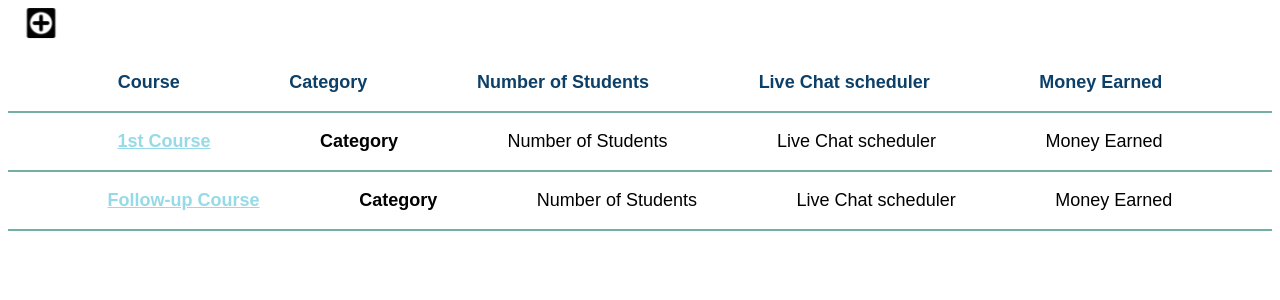
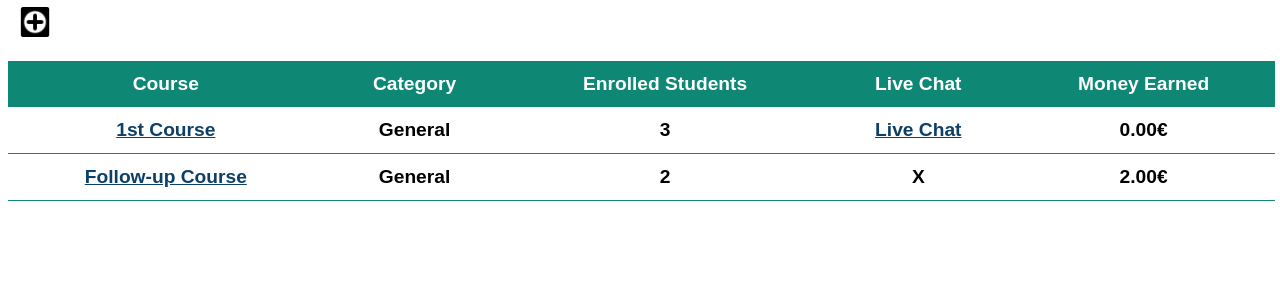
Before and after one commit to josemnmatos/learning-platform, a Django app: page /courseCreated/1 in a window 1280 px wide; the page is wider, and only the part inside the window is pictured. Shown: the part 143-443 px from the top of that part. Run offline with Django 4.2, Linux system fonts and the light colour scheme; a user stored in the database is signed in; data comes from the database, SQL or seed files in the repository; tables that the repository leaves empty hold one stand-in row (values such as "Sample post"); lists and menus that the app fills with data are empty.

Commit message:
Creat course available

```diff
--- a/plp_app/app/urls.py
+++ b/plp_app/app/urls.py
@@ -15,6 +15,8 @@ urlpatterns = [
     path('course_def',views.course_def,name="Definitions"),
     path('live_chat_def',views.def_chat,name="Chat definitions"),
     path('courseCreated/<id>',views.courseCreated,name="courseCreated"),
+    path('createNewCourse',views.createNewCourse,name="createNewCourse"),
+    path('saveNewCourse',views.saveNewCourse,name="saveNewCourse"),
 
     path('rateCourse/<id>',views.rateCourse,name="rateCourse"),
     path('saveRating',views.saveRating,name="saveRating"),
--- a/plp_app/app/views.py
+++ b/plp_app/app/views.py
@@ -181,8 +181,21 @@ def courseCreated(request, id):
         if profile[0].userId.id == request.user.id:
             thisUser = True
 
+    students = []
+    liveChats = []
+    moneyEarned = []
+    for courseMade in coursesMade:
+        # Students
+        numStudents = models.CoursesEnrolled.objects.filter(courseId__exact=courseMade.courseId).count()
+        students.append(numStudents)
+        # Live chats
+        liveChat = models.LiveChat.objects.filter(courseId__exact=courseMade.courseId)
+        liveChats.append(liveChat)
+        # Money Earned
+        moneyEarned.append(numStudents * courseMade.courseId.price)
 
-    return render (request, "app/courseCreated.html", {'coursesMade': coursesMade, 'thisUser': thisUser, 'userId': id})
+    data = zip(coursesMade, students, liveChats, moneyEarned)
+    return render (request, "app/courseCreated.html", {'coursesMade': coursesMade, 'data': data, 'thisUser': thisUser, 'userId': id})
 
 
 def payments(request):
@@ -222,3 +235,28 @@ def saveRating(request):
         newRating.save()
 
     return redirect('coursePage', courseId)
+
+
+def createNewCourse(request):
+    categories = models.Category.objects.all()
+    return render(request, "app/createNewCourse.html", {'categories': categories})
+
+def saveNewCourse(request):
+    if request.user.is_authenticated:
+        if request.method == "POST":
+            name = request.POST['name']
+            averageMasterTime = request.POST['averageMasterTime']
+            price = request.POST['price']
+            category = request.POST['category']
+            # Get the category
+            categoryId = models.Category.objects.filter(id__exact=category)
+            # Create the new Course
+            newCourse = models.Course(name=name, averageMasterTime=averageMasterTime, price=price, categoryId=categoryId[0])
+            newCourse.save()
+            # Add it to the courses made
+            profileId = models.Profile.objects.filter(userId__exact=request.user.id)
+            publicId = models.Public.objects.filter(profileId__exact=profileId[0])
+            newCourseMade = models.CoursesMade(publicId=publicId[0], courseId=newCourse)
+            newCourseMade.save()
+            return redirect('coursePage', newCourse.id)
+    return redirect('home')
--- a/plp_app/templates/app/courseCreated.html
+++ b/plp_app/templates/app/courseCreated.html
@@ -20,64 +20,79 @@
         cursor: pointer;
     }
 
-    .item{
-        display: flex;
-        justify-content: space-evenly;
-        align-items: center;
-        border-bottom: 2px solid #489589c1;
-        font-size: large;
+
+    .pretty{
+        font-weight: bolder;
+        color: rgb(13, 64, 105);
     }
 
-    .course{
-        font-weight: bolder;
-        color: #96dae7;
-
+    .table {
+        border-collapse: collapse;
+        margin: 25px 0;
+        font-size: 1.2em;
+        min-width: 99vw;
     }
 
-    .itemTitle{
-        display: flex;
-        justify-content: space-evenly;
-        align-items: center;
-        border-bottom: 2px solid #489589c1;
-        font-weight: bolder;
-        color:rgb(13, 64, 105);
-        font-size: large;
-
+    .table thead tr, .table tfoot tr{
+        background-color: #0f8775;
+        text-align: center;
+        color: white;
+        font-weight: bold;
     }
 
+    .table th, .table td {
+        padding: 12px;
+    }
 
+    .table tbody tr {
+        border-bottom: 1px solid #0f8775;
+    }
 
 </style>
 
 {% include 'app/navBar.html' with thisUser=thisUser userId=userId %}
 
-<button type="submit" class="button"><img class="plusImg" src="{% static 'images/' %}plus.png"></button>
+<!-- Add new Course button -->
+{% if thisUser %}
+    <a href="../createNewCourse" class="button"><img class="plusImg" src="{% static 'images/' %}plus.png"></a>
+    <br><br>
+    {% if not coursesMade %}
+        <h3>To create a new Course click the plus sign!</h3>
+    {% endif %}
+{% endif %}
+
+<!-- No Courses Made -->
 {% if not coursesMade %}
     <h3>0 courses created</h3>
 {% else %}
-    <br><br><br>
-    <div class="itemTitle">
-        <p>Course</p>
-        <p>Category</p>
-        <p>Number of Students</p>
-        <p>Live Chat scheduler</p>
-        <p>Money Earned</p>
-    </div>
-    {% for course in coursesMade %}
+<!-- Table with courses made -->
+    <table class="table">
+        <thead>
+            <th>Course</th>
+            <th>Category</th>
+            <th>Enrolled Students</th>
+            <th>Live Chat</th>
+            {% if thisUser %}
+                <th>Money Earned</th>
+            {% endif %}
+        </thead>
+        {% for courseMade, numStudents, liveChat, moneyEarned in data %}
+            <tbody>
+                <th><a class="pretty" href="../course/{{ courseMade.courseId.id }}">{{courseMade.courseId.name}}</a></th>
+                <th><b>{{ courseMade.courseId.categoryId.category }}</b></th>
+                <th>{{ numStudents }}</th>
+                {% if not liveChat %}
+                <th>X</th>
+                {% else %}
+                <th><a class="pretty" href="../chat">Live Chat</a></th>
+                {% endif %}
 
-
-
-        <div class="item">
-            <p><a class="course" href="../course/{{ course.courseId.id }}">{{course.courseId.name}}</a></p>
-            <p><b>Category</b></p>
-            <p>Number of Students</p>
-            <p>Live Chat scheduler</p>
-            <p>Money Earned</p>
-        </div>
-
-
-
-    {% endfor %}
+                {% if thisUser %}
+                <th>{{ moneyEarned }}€</th>
+                {% endif %}
+            </tbody>
+        {% endfor %}
+    </table>
 {% endif %}
 
 {% endblock %}
--- a/plp_app/templates/app/coursePage.html
+++ b/plp_app/templates/app/coursePage.html
@@ -167,11 +167,11 @@
       <button><a style="text-decoration: none;" href="../rateCourse/{{ course.id }}">Rate this course</a></button>
     </div>
     {% if not ratings %}
-    <p>Be the first one to rate this course!</p>
+      <p>Be the first one to rate this course!</p>
     {% else %}
       {% for rating in ratings %}
       <div class="rating">
-        <p>{{ rating.userId.username }} - {{ rating.rating }}/5<br>{{ rating.comment }}</p>
+        <p>@{{ rating.userId.username }} - {{ rating.rating }}/5<br>{{ rating.comment }}</p>
       </div>
       {% endfor %}
     {% endif %}
--- a/plp_app/templates/app/viewProfile.html
+++ b/plp_app/templates/app/viewProfile.html
@@ -4,11 +4,10 @@
     <style>
 
         .image{
-            position: fixed;
+            position: sticky;
             top: 200px;
-            width: 20%;
+            width: 60%;
         }
-
 
 
         .name{
```
Also changed, not shown: plp_app/templates/app/createNewCourse.html (added, +33 -0 lines).
